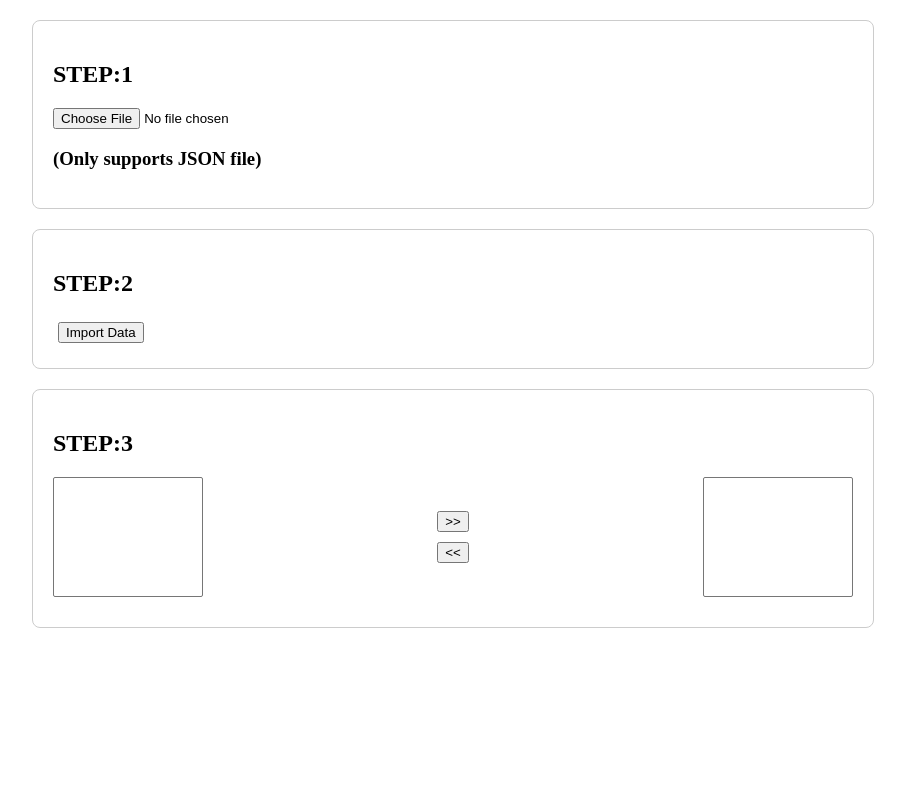
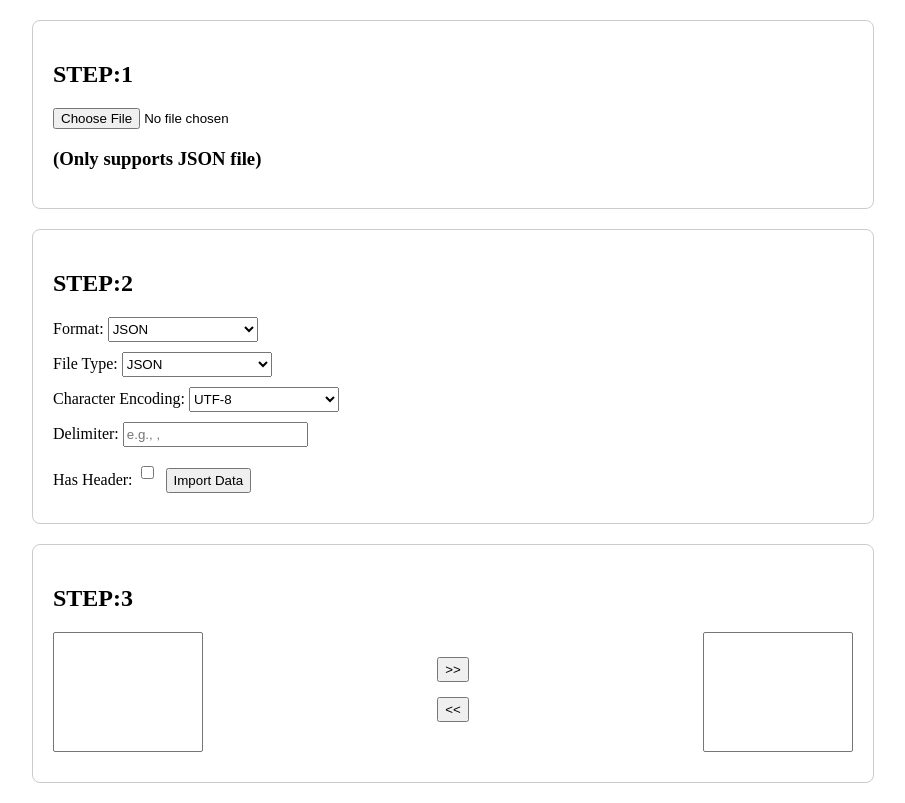
Before and after one commit to rohit74899/JSON_API_T2, a plain HTML site: page index.html in a window 1280 px wide. Shown: the whole page, without its empty margins (187-1092 px from the left). Drawn offline with Linux system fonts and the light colour scheme.

Commit message:
step 2 added

```diff
--- a/index.html
+++ b/index.html
@@ -15,8 +15,36 @@
 
     </div>
     <div class="container">
-        <h2>STEP:2</h2>
+        <div class="step2">
+            <h2>STEP:2</h2>
+        <label for="format">Format:</label>
+        <select id="format" name="format">
+            <option value="json">JSON</option>
+            <option value="csv">CSV</option>
+        </select>
+        <br>
+        <label for="fileType">File Type:</label>
+        <select id="fileType" name="fileType">
+            <option value="json">JSON</option>
+            <option value="csv">CSV</option>
+        </select>
+        <br>
+        <label for="encoding">Character Encoding:</label>
+        <select id="encoding" name="encoding">
+            <option value="utf-8">UTF-8</option>
+            <option value="utf-16">UTF-16</option>
+            <!-- Add more encoding options as needed -->
+        </select>
+        <br>
+        <label for="delimiter">Delimiter:</label>
+        <input type="text" id="delimiter" name="delimiter" placeholder="e.g., ,">
+        <br>
+        <label for="hasHeader">Has Header:</label>
+        <input type="checkbox" id="hasHeader" name="hasHeader">
+
         <button onclick="importData()">Import Data</button>
+        </div>
+
     </div>
     <div class="container">
         <h2>STEP:3</h2>
--- a/styles.css
+++ b/styles.css
@@ -41,3 +41,13 @@ th, td {
     padding: 8px;
     text-align: left;
 }
+.container .step2 label,
+.container .step2 select,
+.container .step2 input[type="text"],
+.container .step2 input[type="checkbox"],
+.container button {
+     /* Make these elements full-width */
+     height: 25px;
+    box-sizing: border-box;
+    margin-bottom: 10px; /* Add some spacing between elements */
+}
```
